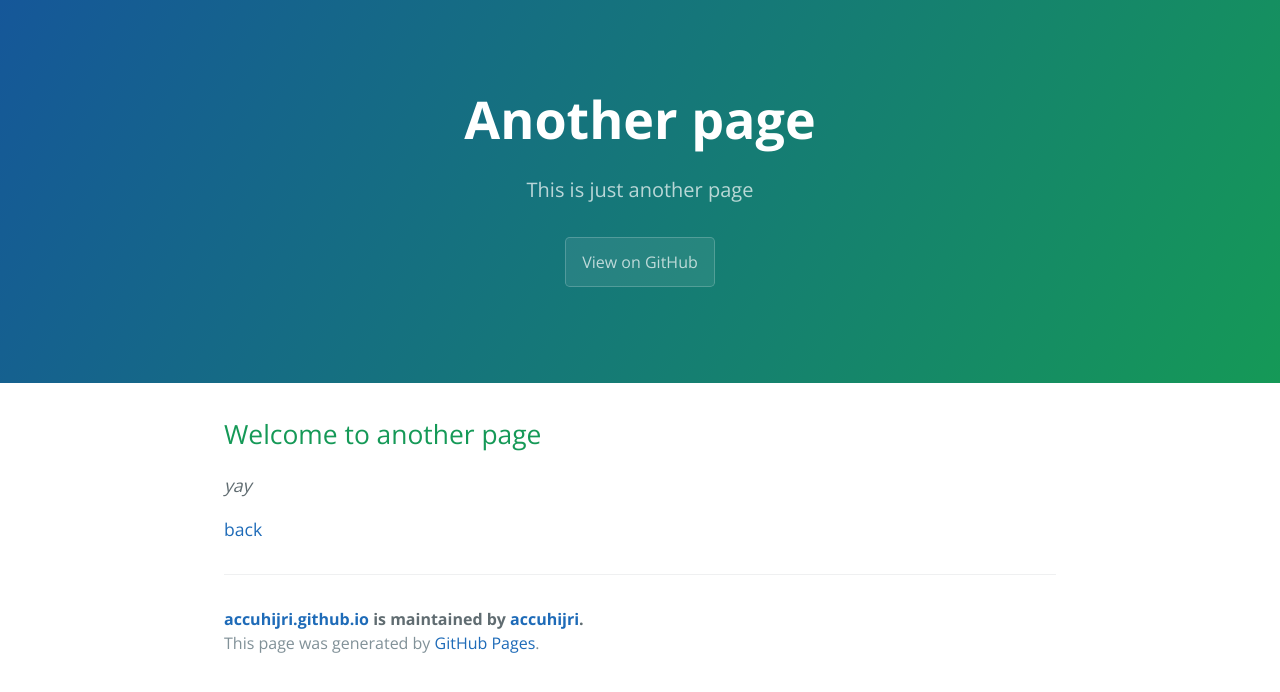
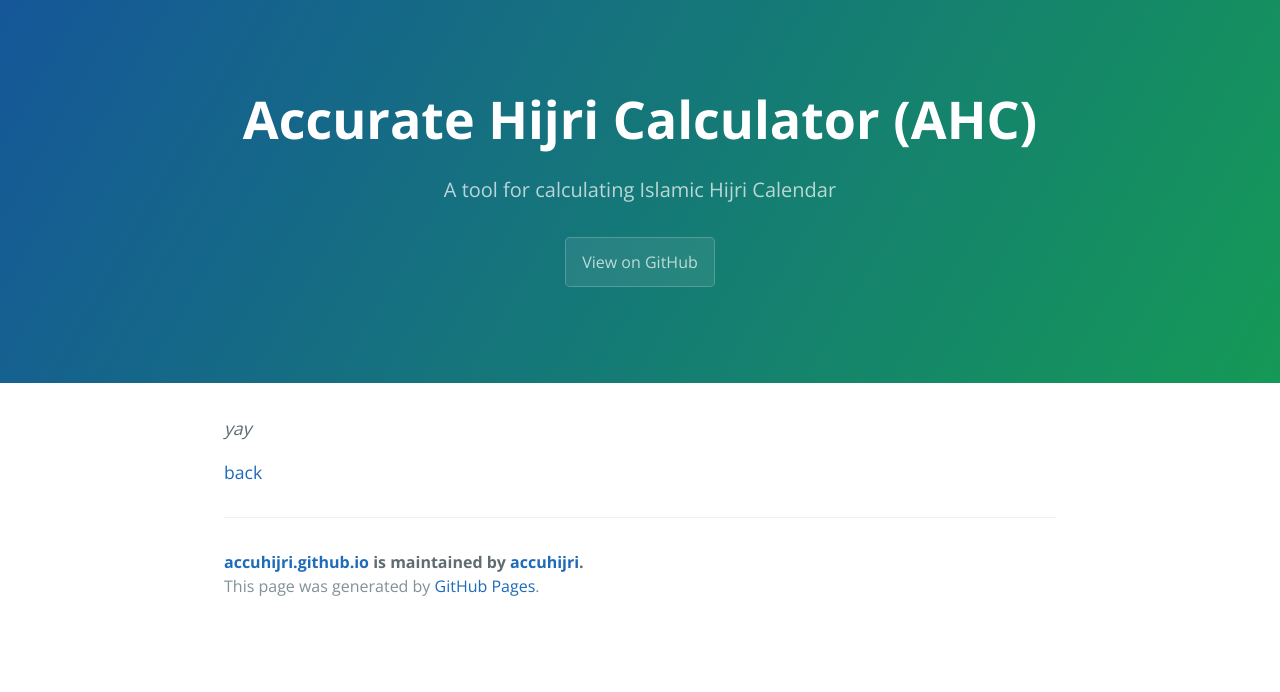
Before and after one commit to accuhijri/accuhijri.github.io, a Jekyll site: the page built from another-page.md, in a window 1280 px wide. Shown: the top 692 px of the page. Built offline with Jekyll 4.4.1, drawn with Linux system fonts in a browser that asks for light colours.

Commit message:
Update another-page.md

```diff
--- a/another-page.md
+++ b/another-page.md
@@ -1,10 +1,8 @@
 ---
 layout: default
-title: Another page
-description: This is just another page
+title: Accurate Hijri Calculator (AHC)
+description: A tool for calculating Islamic Hijri Calendar
 ---
-
-## Welcome to another page
 
 _yay_
 
```
